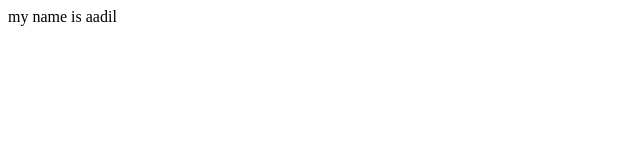
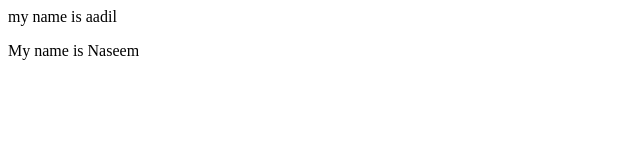
Before and after one commit to AadilS13/Aadil-cs, a plain HTML site: page index.html in a window 1280 px wide. Shown: the whole page, without its empty margins (0-640 px from the left). Drawn offline with Linux system fonts and the light colour scheme.

Commit message:
Added new line

```diff
--- a/index.html
+++ b/index.html
@@ -1 +1,3 @@
 <p>my name is aadil</p>
+
+<p> My name is Naseem </p>
```
